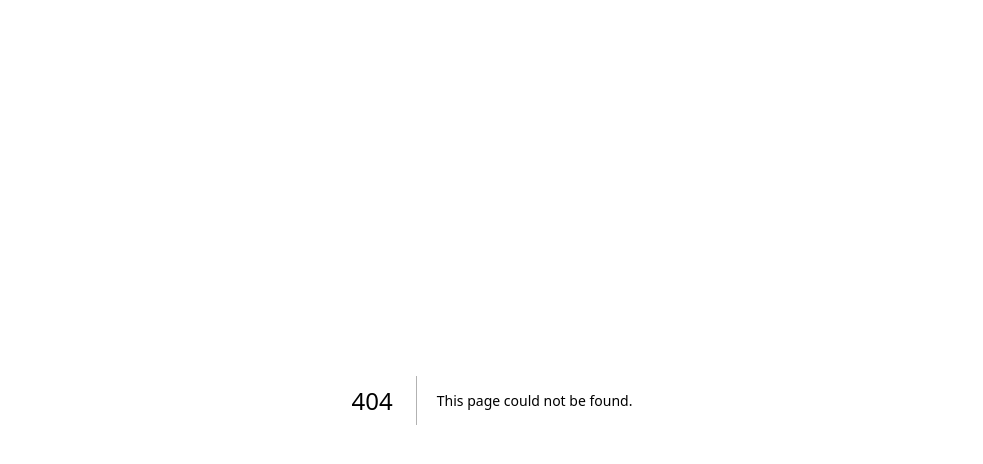
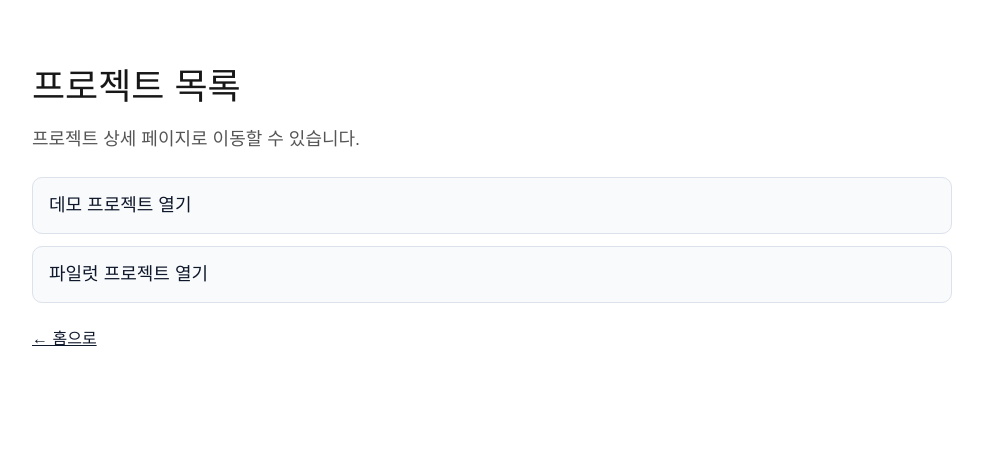
Before and after one commit to rcliferclife-rgb/story-studio-frontend, a Next.js app in the folder story-studio-frontend/: page /projects in a window 1280 px wide. Before the commit this address had no page. Shown: the top 464 px of the page, without its empty margins (148-1131 px from the left). Built offline with nearby package versions, Linux system fonts and the light colour scheme.

Commit message:
Create page.tsx

```diff
--- /dev/null
+++ b/story-studio-frontend/app/projects/page.tsx
@@ -0,0 +1,44 @@
+import Link from "next/link";
+
+export default function ProjectsPage() {
+  return (
+    <main
+      style={{
+        maxWidth: 960,
+        margin: "60px auto",
+        padding: "0 20px",
+        fontFamily: "sans-serif",
+      }}
+    >
+      <h1 style={{ fontSize: 36, marginBottom: 12 }}>프로젝트 목록</h1>
+      <p style={{ fontSize: 18, color: "#555", marginBottom: 24 }}>
+        프로젝트 상세 페이지로 이동할 수 있습니다.
+      </p>
+
+      <div style={{ display: "grid", gap: 12 }}>
+        <Link href="/projects/demo" style={cardStyle}>
+          데모 프로젝트 열기
+        </Link>
+        <Link href="/projects/pilot" style={cardStyle}>
+          파일럿 프로젝트 열기
+        </Link>
+      </div>
+
+      <div style={{ marginTop: 24 }}>
+        <Link href="/" style={{ color: "#0f172a", textDecoration: "underline" }}>
+          ← 홈으로
+        </Link>
+      </div>
+    </main>
+  );
+}
+
+const cardStyle: React.CSSProperties = {
+  border: "1px solid #dbe2ea",
+  borderRadius: 10,
+  padding: "14px 16px",
+  textDecoration: "none",
+  color: "#0f172a",
+  background: "#f8fafc",
+  fontSize: 18,
+};
```
